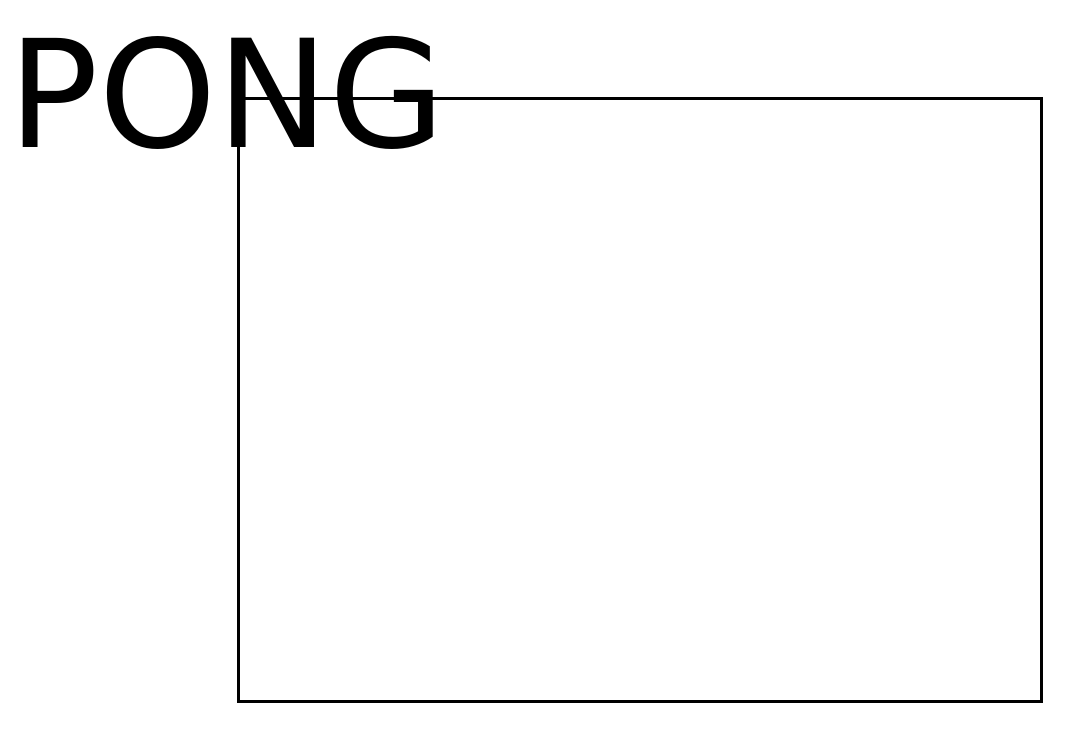
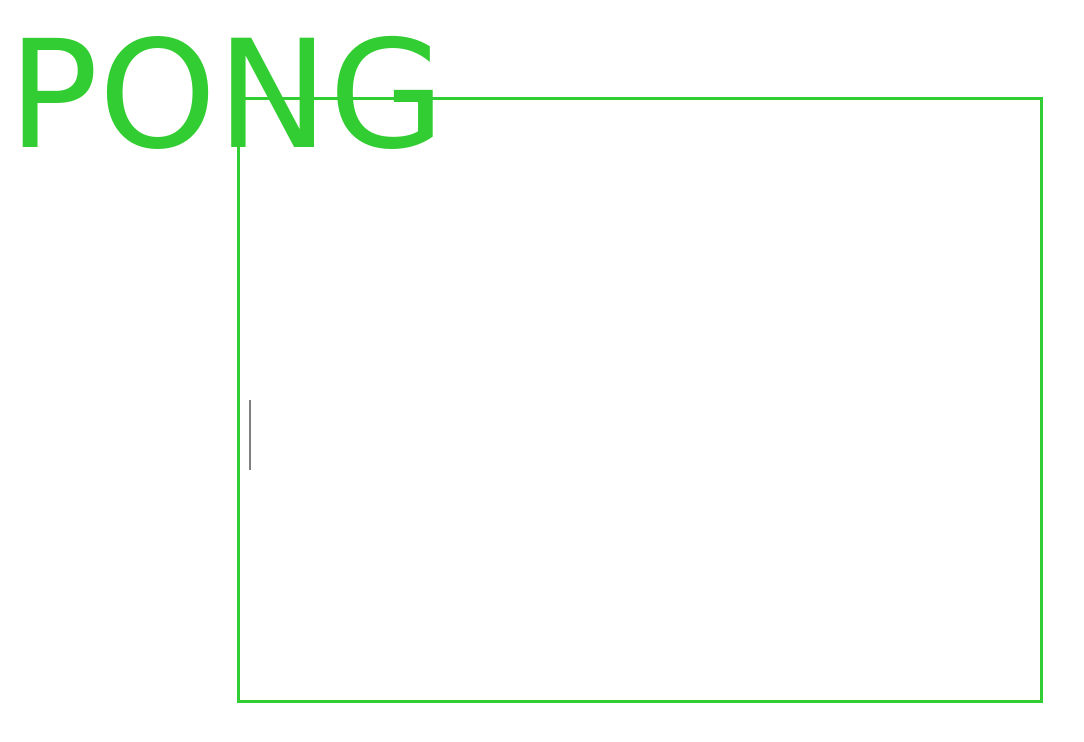
Before and after one commit to benmaudslay/PONGTEST, a plain HTML site: page index.html in a window 1280 px wide. Shown: the whole page, without its empty margins (0-1084 px from the left). Drawn offline with nearby package versions, Linux system fonts and the light colour scheme; a web font is replaced by a local one.

Commit message:
start of playerOnePaddle

```diff
--- a/index.html
+++ b/index.html
@@ -12,7 +12,7 @@
 </head>
 <body>
     <div>PONG</div>
-<canvas class="pongCanvas" id="pong" height="600" width="800"></canvas>
+<canvas class="pongCanvas" id="pongCanvas" height="600" width="800"></canvas>
 
     <script src="https://code.jquery.com/jquery-3.3.1.min.js" integrity="sha256-FgpCb/KJQlLNfOu91ta32o/NMZxltwRo8QtmkMRdAu8="
         crossorigin="anonymous"></script>
--- a/script.js
+++ b/script.js
@@ -1,4 +1,19 @@
-//shauna test 2
-//charlie
+let canvas = document.getElementById('pongCanvas')
+let ctx = canvas.getContext('2d')
 
-//sajkldfhasdfbasdmn.bf.jsdf,saf.asdgh.kj
+let playerOnePaddle = {
+    x: 10,
+    y: 300,
+    height: 70
+}
+
+const drawPlayerOnePaddle = () => {
+    ctx.beginPath();
+    ctx.fillstyle = 'red'
+    ctx.moveTo(10, 300);
+    ctx.lineTo(10, 370);
+    ctx.stroke();
+    ctx.closePath();
+}
+
+drawPlayerOnePaddle()
--- a/style.css
+++ b/style.css
@@ -2,11 +2,12 @@
 div{
     font-family: 'Bungee Inline', cursive;
     font-size: 150px;
+    color: limegreen
 }
 
 .pongCanvas {
     background-color: transparent;
-    border: 3px solid black;
+    border: 3px solid limegreen;
     position: absolute;
     left: 50%;
     top: 50%;
```
